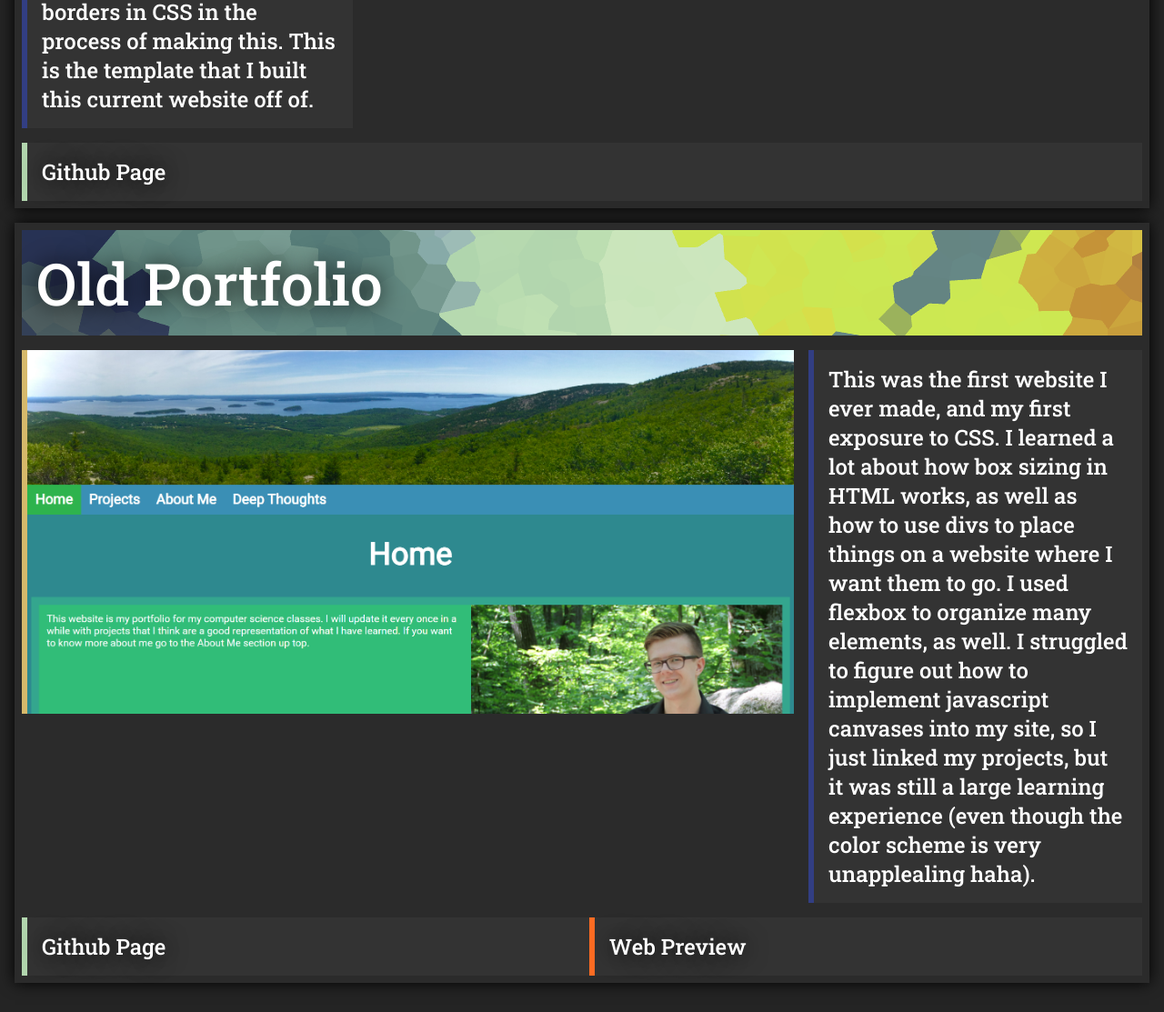
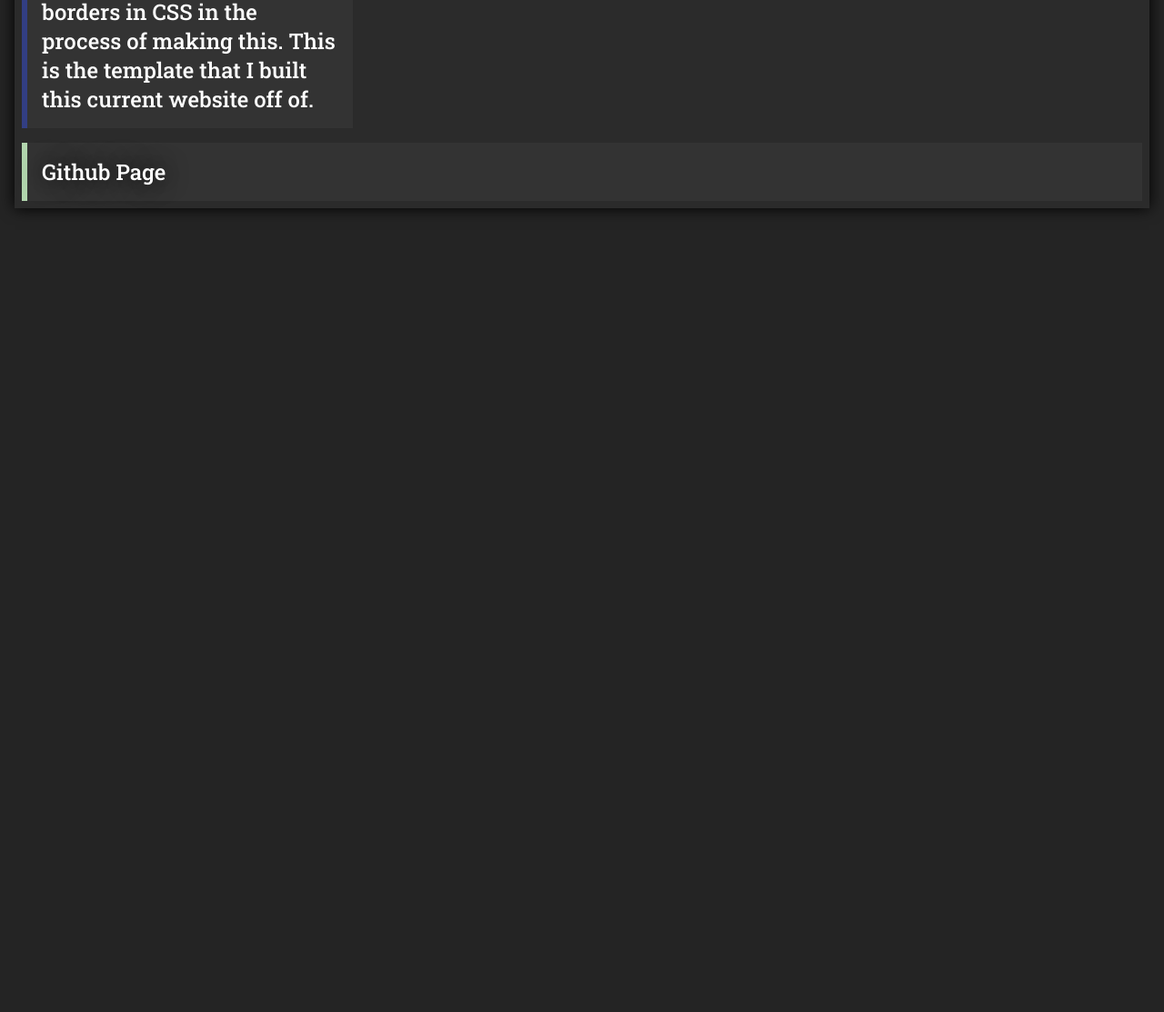
Before and after one commit to ConnellHagen/portfolio, a plain HTML site: page pages/projects/websites.html in a window 1280 px wide. Shown: the part 934-2047 px from the top of the page at 91% size. After the commit the page ends 1195 px from the top, so only its background shows below. Drawn offline with Linux system fonts and the light colour scheme.

Commit message:
Removed Old Website

```diff
--- a/pages/projects/websites.html
+++ b/pages/projects/websites.html
@@ -48,22 +48,6 @@
             </div>
         </div>
 
-        <!--Old Portfolio-->
-        <div class="project-display">
-            <div class="project-title">
-                <h2>Old Portfolio</h2>
-            </div>
-            <div class="text-picture-box">
-                <img src="../../images/websites/old-portfolio-preview.png" class="picture">
-                <div class="text-box right">
-                    <p>This was the first website I ever made, and my first exposure to CSS. I learned a lot about how box sizing in HTML works, as well as how to use divs to place things on a website where I want them to go. I used flexbox to organize many elements, as well. I struggled to figure out how to implement javascript canvases into my site, so I just linked my projects, but it was still a large learning experience (even though the color scheme is very unapplealing haha).</p>
-                </div>
-            </div>
-            <div class="project-links">
-                <a href="https://github.com/ConnellHagen/old-portfolio" class="github-link">Github Page</a>
-                <a href="https://connellhagen.github.io/old-portfolio/" class="web-preview-link">Web Preview</a>
-            </div>
-        </div>
 
     <div class="page-footer"></div>
     </body>
```
Also changed, not shown: images/websites/old-portfolio-preview.png (deleted).
